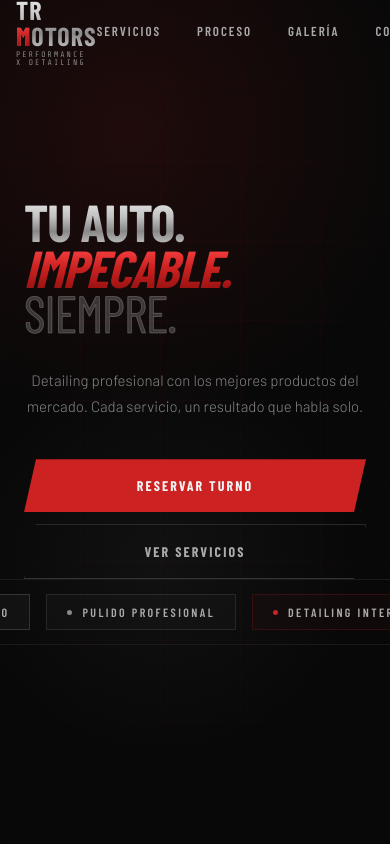
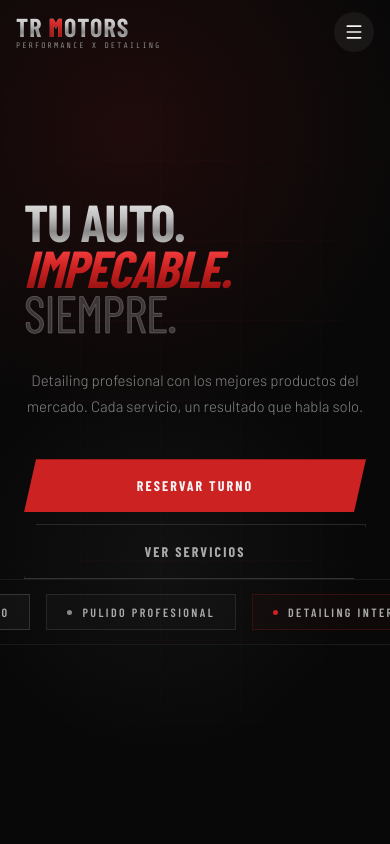
Before and after one commit to MauriPrado0411/Tr-Motors, a Next.js app in the folder tr-motors/: page / in a window 390 px wide. Shown: the top 844 px of the page. Built offline with nearby package versions, Linux system fonts and the light colour scheme; a web font is replaced by a local one.

Commit message:
fix mobile safari

```diff
--- a/tr-motors/app/components/layout/Navbar.tsx
+++ b/tr-motors/app/components/layout/Navbar.tsx
@@ -85,13 +85,10 @@ export default function Navbar() {
           </a>
 
           {/* Desktop links */}
-          <div style={{
-            display: 'flex',
+          <div className="hidden md:flex" style={{
             gap: '36px',
             alignItems: 'center',
-          }}
-            className="hidden md:flex"
-          >
+          }}>
             {navLinks.map((link) => (
               <a
                 key={link.href}
@@ -137,7 +134,7 @@ export default function Navbar() {
 
           {/* Mobile hamburger */}
           <button
-            className="md:hidden"
+            className="block md:hidden"
             onClick={() => setMenuOpen(!menuOpen)}
             aria-label={menuOpen ? 'Cerrar menú' : 'Abrir menú'}
             style={{
```
